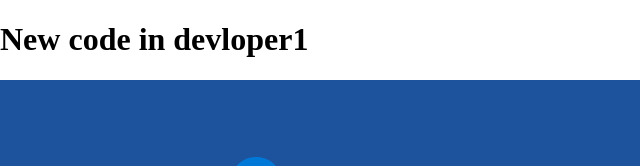
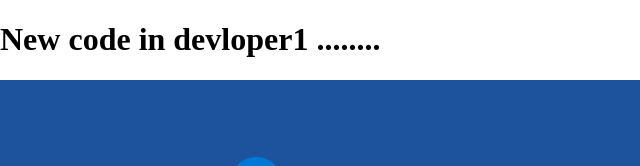
Before and after one commit to Ashima-malik022/Module3-sample-project, a plain HTML site: page index.html in a window 1280 px wide. Shown: the top 166 px of the page, 0-640 px from the left. Drawn offline with Linux system fonts and the light colour scheme.

Commit message:
new code in devloper1 branch

```diff
--- a/index.html
+++ b/index.html
@@ -4,7 +4,7 @@
 <head>
      <title>HTML Application</title>
 	<link href="css/site.css" rel="stylesheet">
-	<h1> New code in devloper1 </h1>
+	<h1> New code in devloper1 ........</h1>
 </head>
 
 <body>
```
